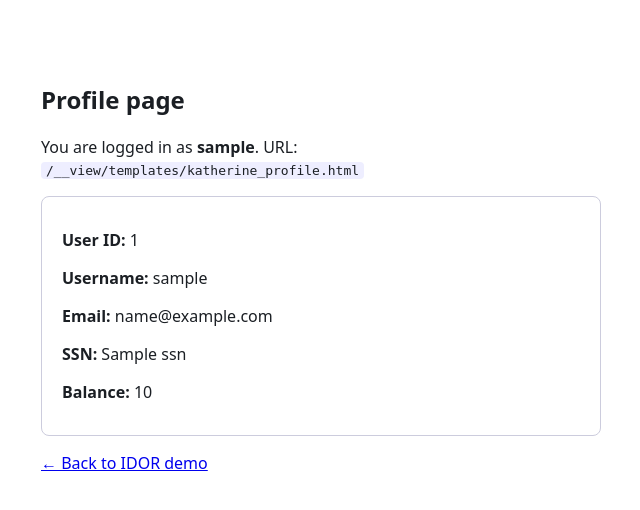
After one commit to brysonnoble/CYB3801_final_project, a Flask app: template templates/katherine_profile.html in a window 1280 px wide. The commit adds this page. Shown: the top 510 px of the page, without its empty margins (319-959 px from the left). Run offline with Flask 3, Linux system fonts and the light colour scheme; the template is opened without the code that fills it: most values are stand-ins (such as "Sample title", 1, 10 or a date in 2020).

Commit message:
Add IDOR vulnerability and mitigation (Katherine)

```diff
--- a/app.py
+++ b/app.py
@@ -89,6 +89,7 @@ def init_db():
     seed = [
         ("alice", "password123", "alice@example.com", "123-45-6789", "$12,430.55"),
         ("bob", "hunter2", "bob@example.com", "987-65-4321", "$2,110.08"),
+        ("carol", "letmein", "carol@example.com", "555-12-3456", "$890.00"),
     ]
     for username, password, email, ssn, balance in seed:
         cur.execute(
@@ -260,9 +261,129 @@ def get_comments():
 
 
 # ===========================================================================
-# KATHERINE KENNEDY  -  Insecure Direct Object Reference (IDOR)
-# TODO: add your vulnerable + mitigated routes here.
+# KATHERINE KENNEDY - Insecure Direct Object Reference (IDOR)
+# Vulnerability: the server checks that you are LOGGED IN but never checks
+#   that the record you asked for BELONGS to you. Changing the ID in the URL
+#   (/katherine/vulnerable/profile/1 -> /2) exposes another user's data.
+# Mitigation: a server-side authorization (ownership) check on every request.
 # ===========================================================================
+
+KK_COOKIE = "kk_sid"   # my own login cookie, separate from Bryson's "sid"
+
+
+def kk_current_user():
+    """Return the logged-in user (from the server-side session) or None."""
+    sid = request.cookies.get(KK_COOKIE)
+    if not sid:
+        return None
+    conn = get_db()
+    row = conn.execute(
+        "SELECT u.* FROM users u JOIN sessions s ON s.user_id = u.id WHERE s.sid = ?",
+        (sid,),
+    ).fetchone()
+    conn.close()
+    return row
+
+
+def kk_get_user(user_id):
+    conn = get_db()
+    row = conn.execute("SELECT * FROM users WHERE id = ?", (user_id,)).fetchone()
+    conn.close()
+    return row
+
+
+def kk_reply(message, status):
+    """Small helper so errors work for both the browser and the demo page."""
+    if request.args.get("format") == "json":
+        return jsonify({"error": message}), status
+    return render_template("katherine_profile.html", mode=request.path.split("/")[2],
+                           error=message, status=status, viewer=kk_current_user(),
+                           target=None, is_other=False), status
+
+
+def kk_profile_response(mode, viewer, target):
+    if request.args.get("format") == "json":
+        return jsonify({
+            "id": target["id"], "username": target["username"],
+            "email": target["email"], "ssn": target["ssn"], "balance": target["balance"],
+        })
+    return render_template("katherine_profile.html", mode=mode, viewer=viewer,
+                           target=target, is_other=(target["id"] != viewer["id"]),
+                           error=None, status=200)
+
+
+# --- Demo / login page -------------------------------------------------------
+@app.route("/katherine")
+def katherine_home():
+    return render_template("katherine.html", user=kk_current_user(),
+                           error=request.args.get("error"))
+
+
+@app.route("/katherine/login", methods=["POST"])
+def katherine_login():
+    user = find_user(request.form.get("username", ""), request.form.get("password", ""))
+    if not user:
+        return redirect("/katherine?error=1")
+    sid = secrets.token_urlsafe(32)
+    conn = get_db()
+    conn.execute("INSERT INTO sessions (sid, user_id) VALUES (?, ?)", (sid, user["id"]))
+    conn.commit()
+    conn.close()
+    resp = make_response(redirect("/katherine"))
+    resp.set_cookie(KK_COOKIE, sid, httponly=True, samesite="Strict")
+    return resp
+
+
+@app.route("/katherine/logout")
+def katherine_logout():
+    sid = request.cookies.get(KK_COOKIE)
+    if sid:
+        conn = get_db()
+        conn.execute("DELETE FROM sessions WHERE sid = ?", (sid,))
+        conn.commit()
+        conn.close()
+    resp = make_response(redirect("/katherine"))
+    resp.delete_cookie(KK_COOKIE)
+    return resp
+
+
+# --- Vulnerable demo ---------------------------------------------------------
+@app.route("/katherine/vulnerable/profile/<int:user_id>")
+def katherine_vulnerable_profile(user_id):
+    viewer = kk_current_user()
+    if not viewer:
+        return kk_reply("Not logged in.", 401)
+
+    target = kk_get_user(user_id)
+    if not target:
+        return kk_reply("No such user.", 404)
+
+    print(f"[KATHERINE][IDOR] {viewer['username']} (id {viewer['id']}) "
+          f"requested profile id {user_id} -> SERVED")
+
+    # VULNERABILITY: we know WHO the viewer is, but never check that
+    # target['id'] == viewer['id']. Any logged-in user can read any profile
+    # just by changing the number in the URL.
+    return kk_profile_response("vulnerable", viewer, target)
+
+
+# --- Mitigated demo ----------------------------------------------------------
+@app.route("/katherine/mitigated/profile/<int:user_id>")
+def katherine_mitigated_profile(user_id):
+    viewer = kk_current_user()
+    if not viewer:
+        return kk_reply("Not logged in.", 401)
+
+    # FIX: server-side authorization check. The ID in the URL is NOT trusted;
+    # it must match the identity stored in the server-side session. We check
+    # this BEFORE touching the database, so other users' records are never
+    # even loaded (and we reveal nothing about which IDs exist).
+    if user_id != viewer["id"]:
+        print(f"[KATHERINE][IDOR] {viewer['username']} (id {viewer['id']}) "
+              f"requested profile id {user_id} -> BLOCKED (403)")
+        return kk_reply("Forbidden: you are not authorized to view this profile.", 403)
+
+    return kk_profile_response("mitigated", viewer, viewer)
 
 
 # ===========================================================================
--- a/templates/index.html
+++ b/templates/index.html
@@ -35,8 +35,7 @@
 
   <div class="card">
     <h2>Katherine Kennedy &mdash; Insecure Direct Object Reference (IDOR)</h2>
-    <p class="todo">Coming soon.</p>
-  </div>
+      <a class="btn" href="/katherine">Katherine: IDOR demo</a>  </div>
 
   <div class="card">
     <h2>Neva Ildem &mdash; SQL Injection</h2>
--- /dev/null
+++ b/templates/katherine_profile.html
@@ -0,0 +1,35 @@
+<!doctype html>
+<html lang="en"><head><meta charset="utf-8">
+<title>Profile ({{ mode }})</title>
+<style>
+ body{font-family:system-ui,sans-serif;max-width:560px;margin:40px auto;padding:0 16px;color:#1b1f24}
+ .tag{display:inline-block;padding:2px 10px;border-radius:12px;font-size:13px;font-weight:600;color:#fff}
+.tag.vulnerable{background:#c0392b}
+.tag.mitigated{background:#1e8449}
+ .card{border:1px solid #ccd;border-radius:8px;padding:16px 20px;margin-top:16px}
+ .alert{background:#fdecea;border:1px solid #c0392b;color:#7b1d14;padding:10px 14px;border-radius:6px;margin-top:16px}
+ .deny{background:#fff4e5;border:1px solid #e67e22;color:#7a4300;padding:10px 14px;border-radius:6px;margin-top:16px}
+ code{background:#eef;padding:1px 5px;border-radius:4px}
+</style></head><body>
+<span class="tag {{ mode }}">{{ mode|upper }}</span>
+<h2>Profile page</h2>
+<p>You are logged in as <b>{{ viewer.username if viewer else 'nobody' }}</b>.
+   URL: <code>{{ request.path }}</code></p>
+
+{% if error %}
+  <div class="deny"><b>{{ status }}</b> &mdash; {{ error }}</div>
+{% else %}
+  {% if is_other %}
+  <div class="alert"><b>IDOR!</b> This is <b>{{ target.username }}</b>'s data, not yours.
+     The server never checked who owns this record.</div>
+  {% endif %}
+  <div class="card">
+    <p><b>User ID:</b> {{ target.id }}</p>
+    <p><b>Username:</b> {{ target.username }}</p>
+    <p><b>Email:</b> {{ target.email }}</p>
+    <p><b>SSN:</b> {{ target.ssn }}</p>
+    <p><b>Balance:</b> {{ target.balance }}</p>
+  </div>
+{% endif %}
+<p><a href="/katherine">&larr; Back to IDOR demo</a></p>
+</body></html>
```
Also changed, not shown: templates/katherine.html (added, +75 -0 lines), README.md.
